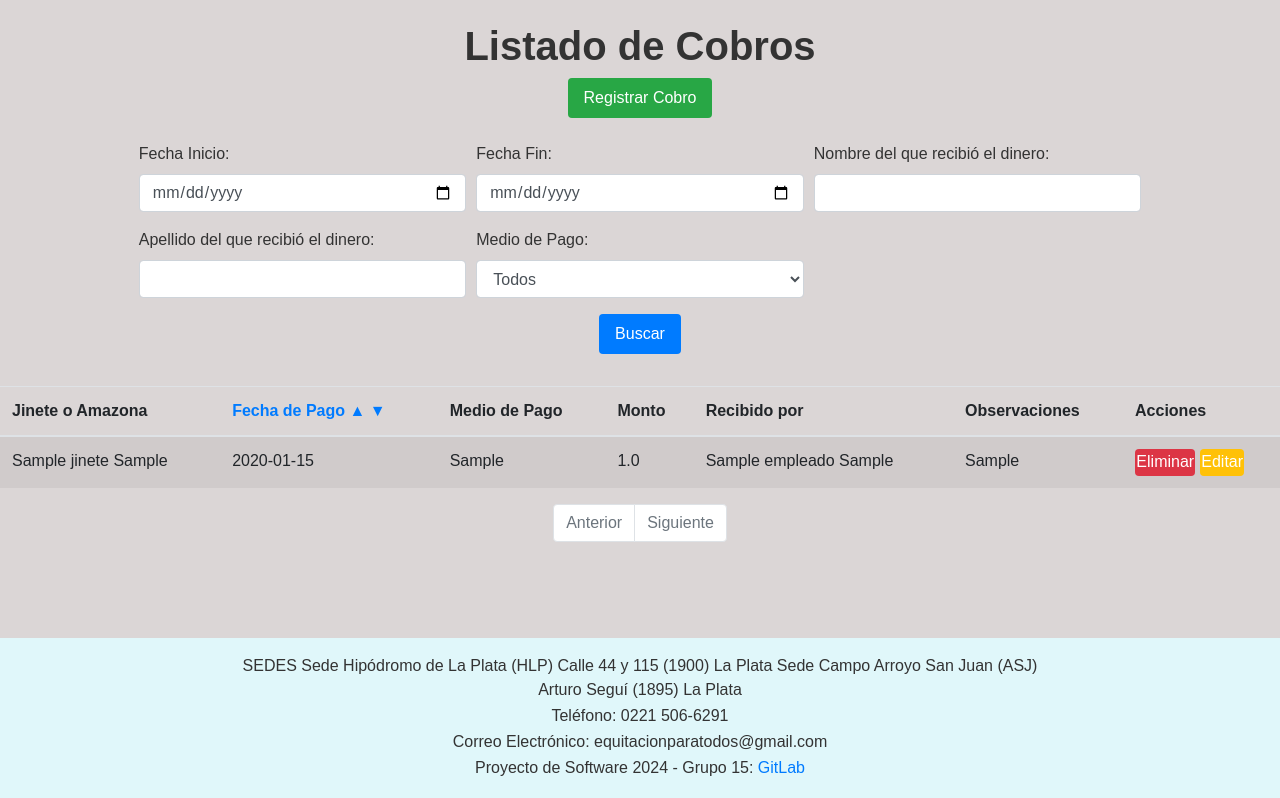
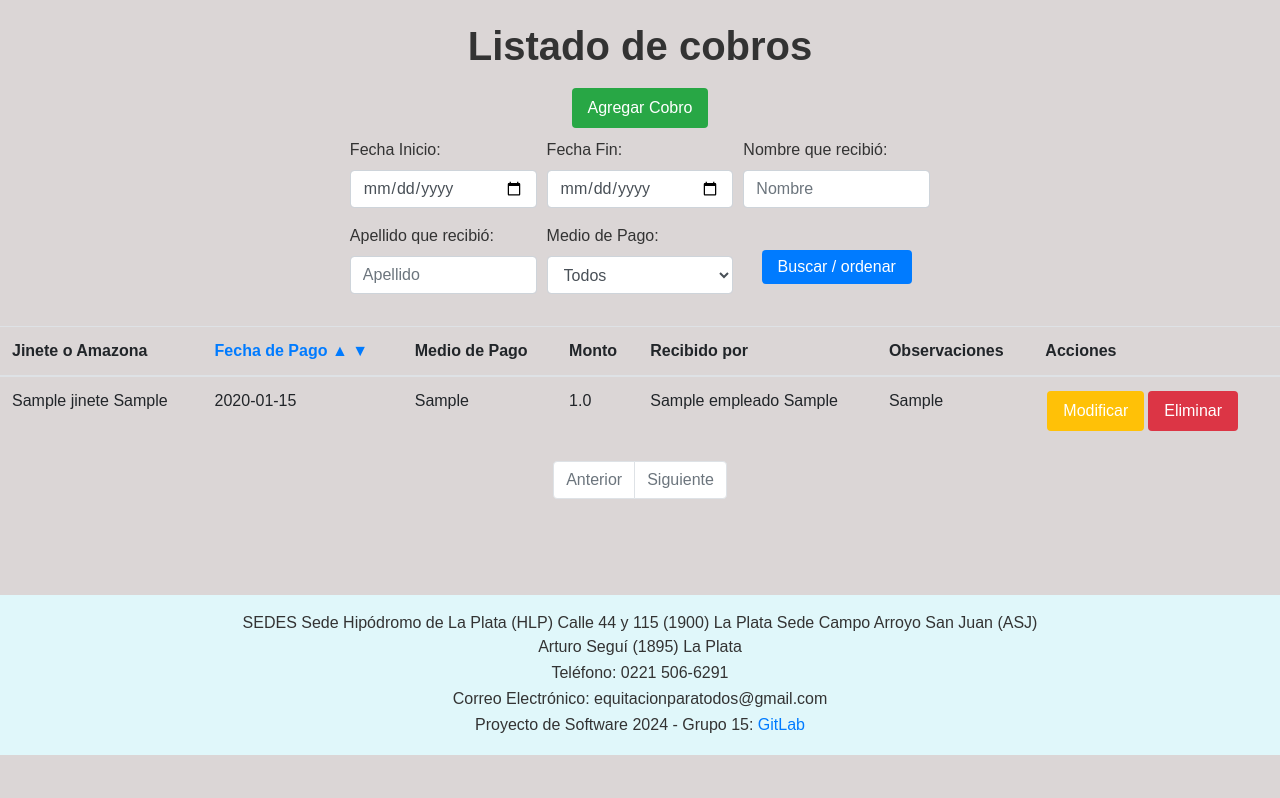
Before and after one commit to Teddyware01/CEDICA, a Flask app: page /cobros/buscar in a window 1280 px wide. Shown: the part 70-868 px from the top of the page. After the commit the page ends 825 px from the top, so only its background shows below. Run offline with Flask 3, Linux system fonts and the light colour scheme; the visitor is signed in with stand-in values (Sample User, id 1); tables that the repository leaves empty hold one stand-in row (values such as "Sample post"); some libraries are stand-ins or nearby versions.

Commit message:
Arreglos varios en el estilo.

```diff
--- a/admin/src/web/config.py
+++ b/admin/src/web/config.py
@@ -32,7 +32,7 @@ class DevelopmentConfig(Config):
     DB_PORT = "5432"
     DB_NAME = "grupo15"
 
-
+    """
     SQLALCHEMY_DATABASE_URI = (
         f"postgresql://{DB_USER}:{DB_PASSWORD}@{DB_HOST}:{DB_PORT}/{DB_NAME}"
     )
@@ -40,7 +40,7 @@ class DevelopmentConfig(Config):
     SQLALCHEMY_DATABASE_URI = (
         f"postgresql://postgres:admin@localhost:5432/grupo15"
     )
-    """
+
     SQLALCHEMY_ENGINE_OPTIONS = {
         'connect_args': {
             'client_encoding': 'utf8'
--- a/admin/src/web/templates/cobros/confirmar_cobro.html
+++ b/admin/src/web/templates/cobros/confirmar_cobro.html
@@ -41,7 +41,7 @@
     <input type="hidden" name="recibido_por" value="{{ cobro.recibido_por }}">
     <input type="hidden" name="observaciones" value="{{ cobro.observaciones }}">
     <button type="submit" name="action" value="aceptar" class="btn btn-success">Aceptar</button>
-    <button type="submit" name="action" value="editar" class="btn btn-warning">Editar</button>
+    <button type="submit" name="action" value="editar" class="btn btn-warning">Modificar</button>
     <button type="submit" name="action" value="cancelar" class="btn btn-danger">Cancelar</button>
 </form>
 {% endblock %}
--- a/admin/src/web/templates/cobros/confirmar_editar_cobro.html
+++ b/admin/src/web/templates/cobros/confirmar_editar_cobro.html
@@ -1,9 +1,9 @@
 {% extends "layout.html" %}
 
-{% block title %}Confirmar Edición del Cobro{% endblock %}
+{% block title %}Confirmar edición del cobro{% endblock %}
 
 {% block content %}
-<h1>Confirmar Edición del Cobro</h1>
+<h1>Confirmar Edición del cobro</h1>
 <form method="POST" action="{{ url_for('cobros.editar_cobro', id=cobro.id) }}">
     <p>¿Está seguro de que desea guardar los siguientes cambios?</p>
     <ul>
@@ -15,6 +15,6 @@
         <p><strong>Observaciones:</strong> {{ cobro.observaciones }}</p>
     </ul>
     <button type="submit" class="btn btn-success">Confirmar</button>
-    <a href="{{ url_for('cobros.editar_cobro', id=cobro.id) }}" class="btn btn-warning">Editar</a> <!-- Botón de edición -->
+    <a href="{{ url_for('cobros.editar_cobro', id=cobro.id) }}" class="btn btn-warning">Editar</a>
 </form>
 {% endblock %}
--- a/admin/src/web/templates/cobros/listado_cobros.html
+++ b/admin/src/web/templates/cobros/listado_cobros.html
@@ -1,9 +1,15 @@
 {% extends "layout.html" %}
 
-{% block title %} Listado de Cobros {% endblock %}
+{% block title %} Listado de cobros {% endblock %}
+
+{% block head %}
+    {{ super() }}
+    <link rel="stylesheet" href="{{ url_for('static', filename='styles.css') }}">
+{% endblock %}
 
 {% block content %}
-    <h1>Listado de Cobros</h1>
+    {{ super() }}
+    <h1 class="text-center">Listado de cobros</h1>
 
     {% if success_cobro %}
     <div class="alert alert-success" role="alert">
@@ -12,34 +18,32 @@
     {% endif %}
 
     {% if is_authenticated(session) and check_permission(session, "cobro_create") %}
-    <div class="actions mb-4">
-        <a href="{{ url_for('cobros.registrar_cobro') }}" class="btn btn-add">Registrar Cobro</a>
+    <div class="actions">
+        <a href="{{ url_for('cobros.registrar_cobro') }}" class="btn btn-add" style="margin: 10px 0;">Agregar Cobro</a>
     </div>
     {% endif %}
 
-    <form method="GET" action="{{ url_for('cobros.listar_cobros') }}" class="mb-3 search-form">
+    <form method="GET" action="{{ url_for('cobros.listar_cobros') }}" class="mb-3">
         <div class="form-row">
-            <div class="form-group col-md-4">
+            <div class="form-group col-lg-4 col-12">
                 <label for="fecha_inicio">Fecha Inicio:</label>
-                <input type="date" id="fecha_inicio" name="fecha_inicio" class="form-control" value="{{ fecha_inicio }}">
+                <input type="date" id="fecha_inicio" name="fecha_inicio" class="form-control" value="{{ request.args.get('fecha_inicio', '') }}">
             </div>
-
-            <div class="form-group col-md-4">
+            <div class="form-group col-lg-4 col-12">
                 <label for="fecha_fin">Fecha Fin:</label>
-                <input type="date" id="fecha_fin" name="fecha_fin" class="form-control" value="{{ fecha_fin }}">
+                <input type="date" id="fecha_fin" name="fecha_fin" class="form-control" value="{{ request.args.get('fecha_fin', '') }}">
             </div>
-
-            <div class="form-group col-md-4">
-                <label for="nombre_recibido">Nombre del que recibió el dinero:</label>
-                <input type="text" id="nombre_recibido" name="nombre_recibido" class="form-control" value="{{ nombre_recibido }}">
+            <div class="form-group col-lg-4 col-12 ">
+                <label for="nombre_recibido">Nombre que recibió:</label>
+                <input type="text" id="nombre_recibido" name="nombre_recibido" class="form-control" placeholder="Nombre" value="{{ request.args.get('nombre_recibido', '') }}">
             </div>
-
-            <div class="form-group col-md-4">
-                <label for="apellido_recibido">Apellido del que recibió el dinero:</label>
-                <input type="text" id="apellido_recibido" name="apellido_recibido" class="form-control" value="{{ apellido_recibido }}">
+        </div>
+        <div class="form-row">
+            <div class="form-group col-lg-4 col-12 ">
+                <label for="apellido_recibido">Apellido que recibió:</label>
+                <input type="text" id="apellido_recibido" name="apellido_recibido" class="form-control" placeholder="Apellido" value="{{ request.args.get('apellido_recibido', '') }}">
             </div>
-
-            <div class="form-group col-md-4">
+            <div class="form-group col-lg-4 col-12 ">
                 <label for="medio_pago">Medio de Pago:</label>
                 <select id="medio_pago" name="medio_pago" class="form-control">
                     <option value="" {% if medio_pago == "" %}selected{% endif %}>Todos</option>
@@ -48,14 +52,15 @@
                     <option value="tarjeta_debito" {% if medio_pago == "tarjeta_debito" %}selected{% endif %}>Tarjeta de Débito</option>
                 </select>
             </div>
-        </div>
-
-        <div class="form-group text-center">
-            <button type="submit" class="btn btn-primary">Buscar</button>
+            <div class="form-group col-lg-4 col-12 text-center" style="margin: auto;">
+                <button type="submit" class="btn btn-sort">Buscar / ordenar</button>
+            </div>
         </div>
     </form>
 
-    <table class="table table-striped">
+
+
+    <table  class="table d-none d-md-table">
         <thead>
             <tr>
                 <th>Jinete o Amazona</th>
@@ -80,19 +85,51 @@
                 <td>{{ cobro.empleado.nombre }} {{ cobro.empleado.apellido }}</td>
                 <td>{{ cobro.observaciones }}</td>
                 <td>
-                    {% if is_authenticated(session) and check_permission(session, "cobro_destroy") %}
-                    <form method="POST" action="{{ url_for('cobros.eliminar_cobro', id=cobro.id) }}" style="display:inline;">
-                        <button type="submit" class="btn btn-delete" onclick="return confirm('¿Estás seguro de que deseas eliminar este cobro?');">Eliminar</button>
-                    </form>
+                    <!-- Botones visibles solo en pantallas grandes -->
+                    <div class="d-none d-lg-flex">
+                        {% if is_authenticated(session) and check_permission(session, "cobro_update") %}
+                        <button href="{{ url_for('cobros.editar_cobro', id=cobro.id) }}" class="btn btn-edit">Modificar</button>
+                        {% endif %}
+                        {% if is_authenticated(session) and check_permission(session, "cobro_destroy") %}
+                        <form method="POST" action="{{ url_for('cobros.eliminar_cobro', id=cobro.id) }}">
+                            <button type="submit" class="btn btn-delete" onclick="return confirm('¿Estás seguro de que deseas eliminar este cobro?');">Eliminar</button>
+                        </form>
                     {% endif %}
-                    {% if is_authenticated(session) and check_permission(session, "cobro_update") %}
-                    <a href="{{ url_for('cobros.editar_cobro', id=cobro.id) }}" class="btn btn-edit">Editar</a>
-                    {% endif %}
+                    </div>
                 </td>
             </tr>
             {% endfor %}
         </tbody>
     </table>
+
+    <div class="caja d-md-none">
+        {% for cobro in cobros_realizado %}
+            <div class="caja-separadora">
+                <p><strong>Jinete o Amazona:</strong> {{ cobro.jinete.nombre }} {{ cobro.jinete.apellido }}</p>
+                <p><strong>Fecha de Pago:</strong> {{ cobro.fecha_pago.strftime('%Y-%m-%d') }}</p>
+                <p><strong>Medio de Pago:</strong> {{ cobro.medio_pago.capitalize() }}</p>
+                <p><strong>Monto:</strong> {{ cobro.monto }}</p>
+                <p><strong>Recibido por:</strong> {{ cobro.empleado.nombre }} {{ cobro.empleado.apellido }}</p>
+                <p><strong>Observaciones:</strong> {{ cobro.observaciones }}</p>
+                <div class="dropdown action-dropdown d-block">
+                    <button class="btn btn-primary dropdown-toggle" type="button" id="dropdownMenuButton{{ cobro.id }}" data-toggle="dropdown" aria-haspopup="true" aria-expanded="false">
+                        Acciones
+                    </button>
+                    <div class="dropdown-menu" aria-labelledby="dropdownMenuButton{{ cobro.id }}">
+                        {% if is_authenticated(session) and check_permission(session, "cobro_update") %}
+                        <a class="dropdown-item" href="{{ url_for('cobros.editar_cobro', id=cobro.id) }}">Modificar</a>
+                        {% endif %}
+                        {% if is_authenticated(session) and check_permission(session, "cobro_destroy") %}
+                        <form method="POST" action="{{ url_for('cobros.eliminar_cobro', id=cobro.id) }}" style="display:inline;">
+                            <button type="submit" class="dropdown-item" onclick="return confirm('¿Estás seguro de que deseas eliminar este cobro?');">Eliminar</button>
+                        </form>
+                        {% endif %}
+                    </div>
+                </div>
+            </div>
+        {% endfor %}
+    </div>
+
 
     {% if cobros_realizado|length == 0 %}
     <p class="text-center">No se encontraron cobros registrados con los filtros aplicados.</p>
--- a/admin/src/web/templates/ecuestre/edit_documento.html
+++ b/admin/src/web/templates/ecuestre/edit_documento.html
@@ -10,7 +10,7 @@
 {% block content %}
     {{ super() }}
     <div>
-        <h1 class="text-center">Editar Documento del ecuestre</h1>
+        <h1 class="text-center">Editar documento del ecuestre</h1>
 
         <form method="POST" action="{{ url_for('ecuestre.editar_documento', ecuestre_id=ecuestre_id, documento_id=documento.id) }}" enctype="multipart/form-data" class="mb-3">
             <div class="form-group">
--- a/admin/src/web/templates/edit_client.html
+++ b/admin/src/web/templates/edit_client.html
@@ -1,6 +1,6 @@
 {% extends "layout.html" %}
 
-{% block title %} Editar Cliente {% endblock %}
+{% block title %} Editar usuario {% endblock %}
 
 {% block head %}
     {{ super() }}
@@ -9,7 +9,7 @@
 
 {% block content %}
     {{ super() }}
-    <h1 class="text-center">Editar Usuario</h1>
+    <h1 class="text-center">Editar usuario</h1>
 
     <form action="{{ url_for('users.update_user', user_id=user.id) }}" method="POST" onsubmit="return validateRoles()">
         <div class="form-group">
--- a/admin/src/web/templates/pagos/confirmar_registro.html
+++ b/admin/src/web/templates/pagos/confirmar_registro.html
@@ -38,7 +38,7 @@
     <input type="hidden" name="descripcion" value="{{ pago.descripcion }}">
 
     <button type="submit" name="action" value="aceptar" class="btn btn-success">Aceptar</button>
-    <button type="submit" name="action" value="editar" class="btn btn-warning">Editar</button>
+    <button type="submit" name="action" value="editar" class="btn btn-warning">Modificar</button>
     <button type="submit" name="action" value="cancelar" class="btn btn-danger">Cancelar</button>
 </form>
 {% endblock %}
--- a/admin/src/web/templates/pagos/listado_pagos.html
+++ b/admin/src/web/templates/pagos/listado_pagos.html
@@ -86,7 +86,7 @@
                 </form>
                 {% endif %}
                 {% if is_authenticated(session) and check_permission(session, "pago_update") %}
-                <a href="{{ url_for('pagos.editar_pago', id=pago.id) }}" class="btn btn-edit">Editar</a>
+                <a href="{{ url_for('pagos.editar_pago', id=pago.id) }}" class="btn btn-edit">Modificar</a>
                 {% endif %}
             </td>
         </tr>
--- a/admin/src/web/templates/ver_cliente.html
+++ b/admin/src/web/templates/ver_cliente.html
@@ -45,7 +45,7 @@
                     <span>{{ user.empleado_asignado.puesto_laboral.nombre }}</span>
                     <a href="{{ url_for('equipo.show_empleado', empleado_id=user.empleado_asignado.id) }}" class="btn btn-secondary">Ver empleado</a>
                 {% else %}
-                   <span>No tiene.</span>
+                    <span>No tiene.</span>
                 {% endif %}
             </div>
 
@@ -63,7 +63,7 @@
             </div>
 
             <div class="form-actions">
-                <a href="{{ url_for('users.edit_client_form', user_id=user.id) }}" class="btn btn-edit">Editar</a>
+                <a href="{{ url_for('users.edit_client_form', user_id=user.id) }}" class="btn btn-edit">Modificar</a>
                 {% if user.activo %}
                     <form method="POST" action="{{ url_for('users.block_user', user_id=user.id) }}" style="display:inline-block;">
                         <button type="submit" class="btn btn-block">Bloquear</button>
--- a/admin/static/styles.css
+++ b/admin/static/styles.css
@@ -423,7 +423,8 @@ p {
 
 /* Botones de acciones comunes */
 .btn {
-    padding: 8px 16px; /* Tamaño estándar de padding */
+    padding: 8px 16px !important; /* Tamaño estándar de padding */
+    margin: 2px;
     text-decoration: none; /* Elimina cualquier subrayado */
     color: white; /* Texto en blanco para contraste */
     border-radius: 4px; /* Esquinas redondeadas */
@@ -433,6 +434,13 @@ p {
     font-size: 16px; /* Tamaño de fuente legible */
 }
 
+.btn-edit {
+    background-color: #ffc107; /* Color específico para el botón editar */
+}
+
+.btn-delete {
+    background-color: #dc3545; /* Color específico para el botón eliminar */
+}
 /* Botón Agregar en verde */
 .btn-add {
     background-color: #28a745;
@@ -453,7 +461,7 @@ p {
 /* Botón Editar en amarillo */
 .btn-edit {
     background-color: #ffc107;
-    padding: 1%;
+    padding: 0.1%;
 }
 .btn-edit:hover {
     background-color: #e0a800; /* Oscurecer el color al hacer hover */
@@ -554,7 +562,12 @@ p {
     max-width: 600px;
 }
 
-
+.mail {
+    max-width: 150px;
+    overflow: hidden;
+    white-space: nowrap;
+    text-overflow: ellipsis;
+}
 /* Móviles: Menos de 767px */
 @media (max-width: 767px) {
     .container, .example-wrapper, .demo-wrapper {
```
Also changed, not shown: admin/src/web/templates/ecuestre/listado.html (+6 -6 lines), admin/src/web/templates/ecuestre/ver_ecuestre.html (+4 -4 lines), admin/src/web/templates/equipo/equipo.html (+7 -9 lines), admin/src/web/templates/equipo/ver_empleado.html (+6 -6 lines), admin/src/web/templates/jya/listado_jya.html (+17 -3 lines), admin/src/web/templates/jya/ver_jya.html (+6 -6 lines), admin/src/web/templates/listado.html (+6 -4 lines).
